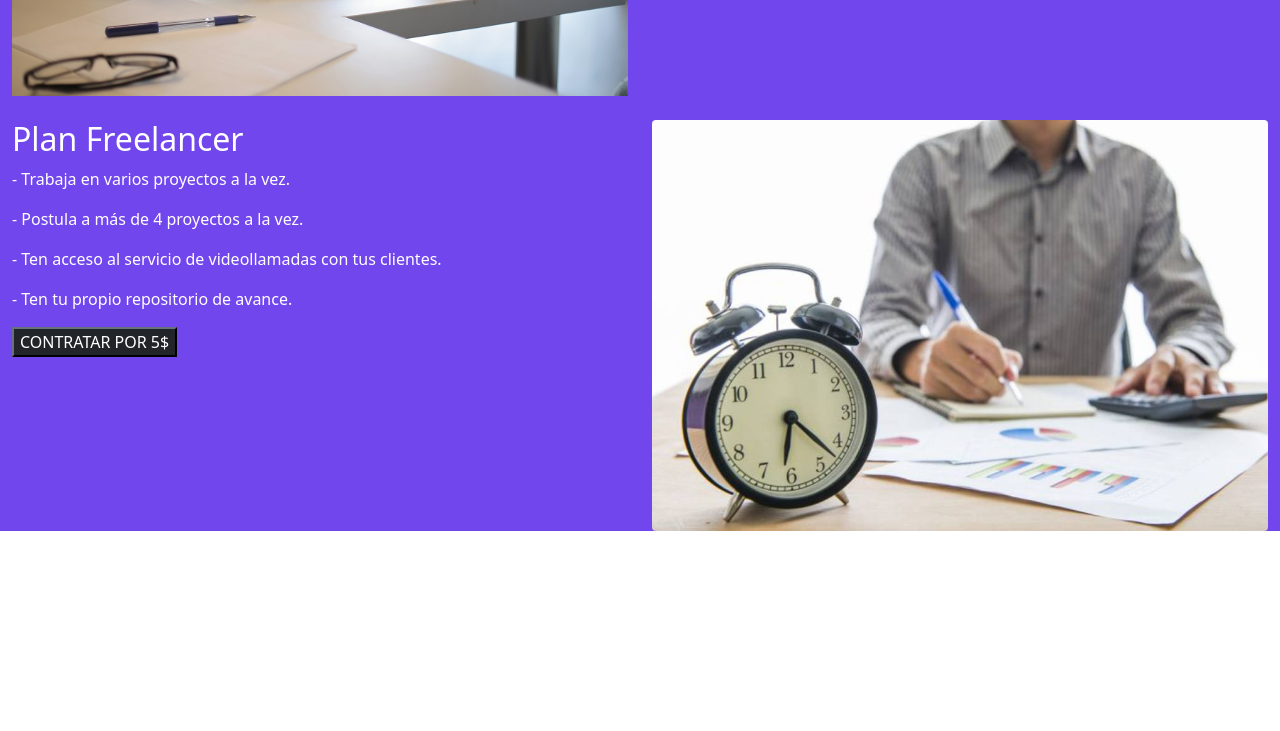
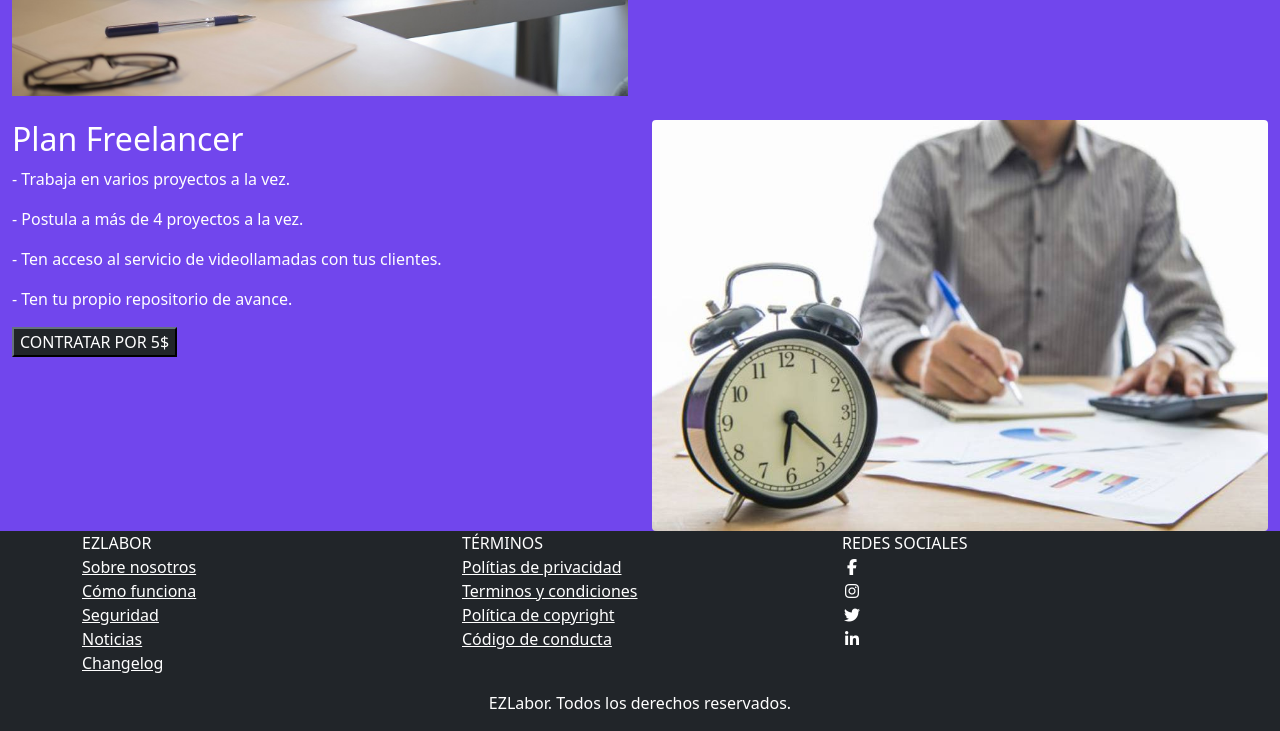
Before and after one commit to snoli2001/EzlaborLandingPage, a plain HTML site: page index.html in a window 1280 px wide. Shown: the part 2087-2818 px from the top of the page. Before the commit the page ends 2618 px from the top, so only its background shows below. Drawn offline with nearby package versions, Linux system fonts and the light colour scheme.

Commit message:
Add files via upload
Ultimo avance del landing page

```diff
--- a/index.html
+++ b/index.html
@@ -10,6 +10,10 @@
          <link rel="stylesheet" href="css/all.min.css">
          <link rel="stylesheet" href="style.css">
          <link href="https://fonts.googleapis.com/css?family=Lato:400,700|Montserrat:400,700" rel="stylesheet">
+
+         <!--Font Awesome-->
+         <script src="https://kit.fontawesome.com/76a970ed0b.js" crossorigin="anonymous"></script>
+
 
         <title>EZLabor - Plataforma de Freelancing</title>
     </head>
@@ -183,6 +187,47 @@
       </div>
     </div>
 
+    <footer class="bg-dark text-white">
+      <div class="container">
+          <div class="row">
+              <ul class="col-4 list-unstyled">
+                  <li class="font-weight-bold text-uppercase">EZLabor</li>
+                  <li><a href="" class="text-reset">Sobre nosotros</a></li>
+                  <li><a href="" class="text-reset">Cómo funciona</a></li>
+                  <li><a href="" class="text-reset">Seguridad</a></li>
+                  <li><a href="" class="text-reset">Noticias</a></li>
+                  <li><a href="" class="text-reset">Changelog</a></li>
+              </ul>
+              <ul class="col-4 list-unstyled">
+                  <li class="font-weight-bold text-uppercase">Términos</li>
+                  <li><a href="" class="text-reset">Polítias de privacidad</a></li>
+                  <li><a href="" class="text-reset">Terminos y condiciones</a></li>
+                  <li><a href="" class="text-reset">Política de copyright</a></li>
+                  <li><a href="" class="text-reset">Código de conducta</a></li>
+              </ul>
+              <ul class="col-4 list-unstyled">
+                <li class="font-weight-bold text-uppercase">Redes sociales</li>
+                <li><a href="" class="text-reset">
+                  <i class="fab fa-facebook-f"></i>
+                </a></li>
+                <li><a href="" class="text-reset">
+                  <i class="fab fa-instagram"></i>
+                </a></li>
+                <li><a href="" class="text-reset">
+                  <i class="fab fa-twitter"></i>
+                </a></li>
+                <li><a href="" class="text-reset">
+                  <i class="fab fa-linkedin-in"></i>
+                </a></li>
+            </ul>
+          </div>
+          <div class="row">
+            <div class="col-12 d-flex justify-content-center">
+              <p>EZLabor. Todos los derechos reservados.</p>
+            </div>
+          </div>
+      </div>
+  </footer>
 
     <!--JS-->
     <script src="https://cdn.jsdelivr.net/npm/@popperjs/core@2.9.1/dist/umd/popper.min.js" integrity="sha384-SR1sx49pcuLnqZUnnPwx6FCym0wLsk5JZuNx2bPPENzswTNFaQU1RDvt3wT4gWFG" crossorigin="anonymous"></script>
```
